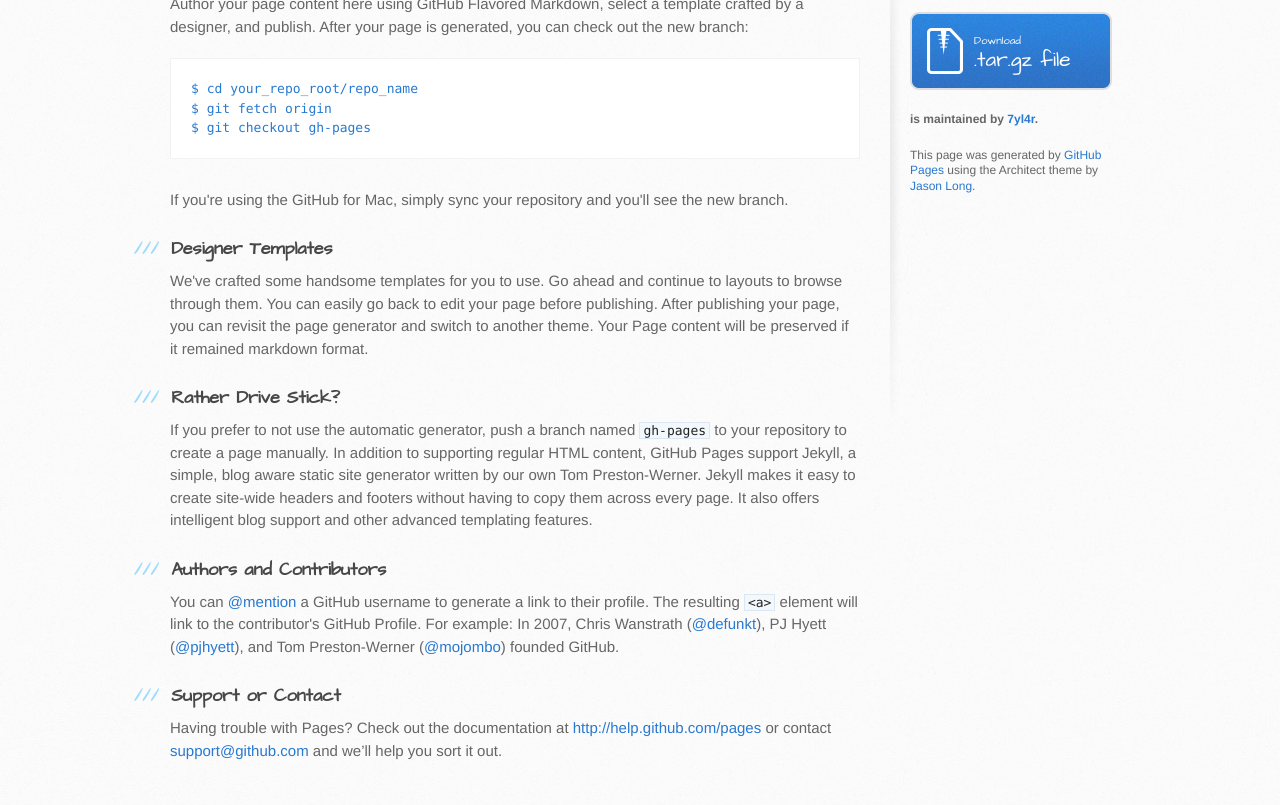
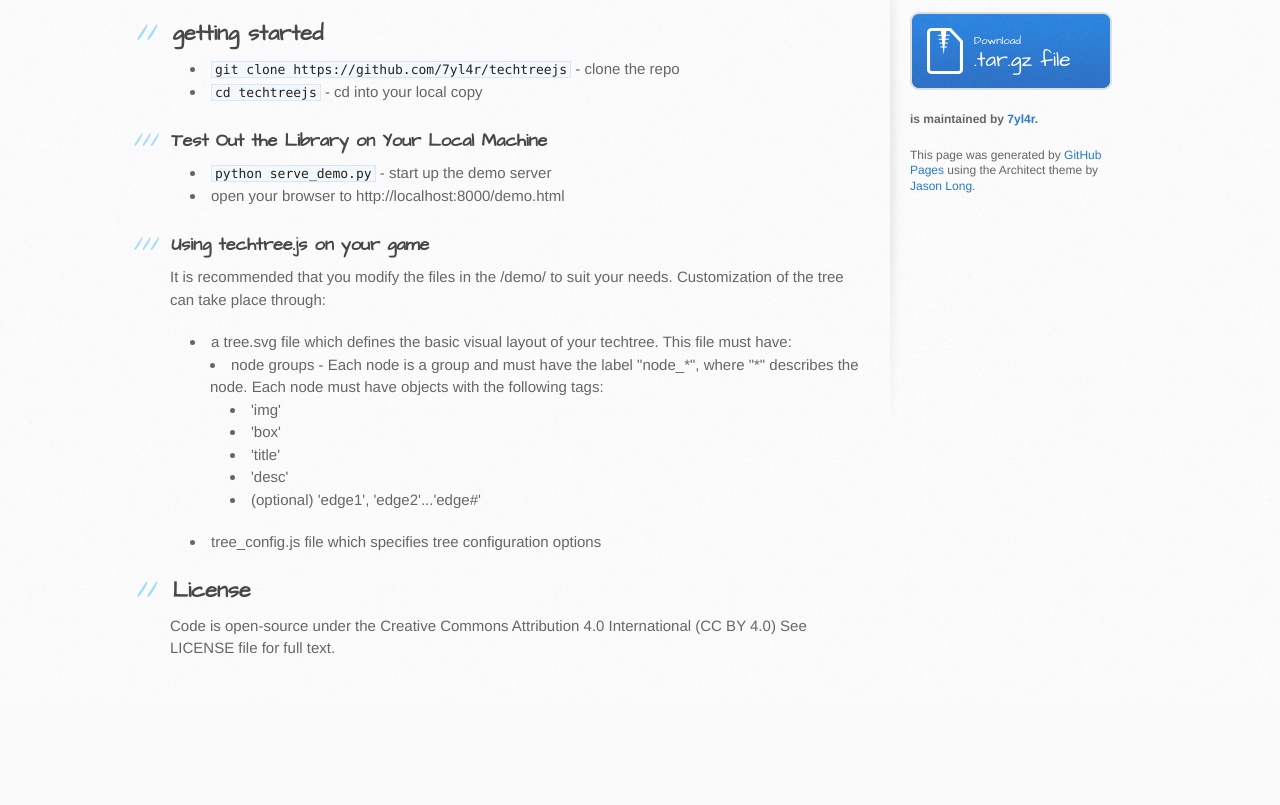
Before and after one commit to 7yl4r/techtreejs, a plain HTML site: page index.html in a window 1280 px wide. Shown: the part 354-1159 px from the top of the page. After the commit the page ends 1056 px from the top, so only its background shows below. Drawn offline with Linux system fonts and the light colour scheme.

```diff
--- a/index.html
+++ b/index.html
@@ -28,37 +28,52 @@
     <div id="content-wrapper">
       <div class="inner clearfix">
         <section id="main-content">
-          <h3>
-<a name="welcome-to-github-pages" class="anchor" href="#welcome-to-github-pages"><span class="octicon octicon-link"></span></a>Welcome to GitHub Pages.</h3>
+          <h1>
+<a name="techtreejs" class="anchor" href="#techtreejs"><span class="octicon octicon-link"></span></a>techtreejs</h1>
 
-<p>This automatic page generator is the easiest way to create beautiful pages for all of your projects. Author your page content here using GitHub Flavored Markdown, select a template crafted by a designer, and publish. After your page is generated, you can check out the new branch:</p>
+<p>a generalizable, customizable js library for displaying your game's tech tree.</p>
 
-<pre><code>$ cd your_repo_root/repo_name
-$ git fetch origin
-$ git checkout gh-pages
-</code></pre>
+<h2>
+<a name="getting-started" class="anchor" href="#getting-started"><span class="octicon octicon-link"></span></a>getting started</h2>
 
-<p>If you're using the GitHub for Mac, simply sync your repository and you'll see the new branch.</p>
+<ul>
+<li>
+<code>git clone https://github.com/7yl4r/techtreejs</code> - clone the repo</li>
+<li>
+<code>cd techtreejs</code> - cd into your local copy</li>
+</ul><h3>
+<a name="test-out-the-library-on-your-local-machine" class="anchor" href="#test-out-the-library-on-your-local-machine"><span class="octicon octicon-link"></span></a>Test Out the Library on Your Local Machine</h3>
 
-<h3>
-<a name="designer-templates" class="anchor" href="#designer-templates"><span class="octicon octicon-link"></span></a>Designer Templates</h3>
+<ul>
+<li>
+<code>python serve_demo.py</code> - start up the demo server</li>
+<li>open your browser to http://localhost:8000/demo.html</li>
+</ul><h3>
+<a name="using-techtreejs-on-your-game" class="anchor" href="#using-techtreejs-on-your-game"><span class="octicon octicon-link"></span></a>Using techtree.js on your game</h3>
 
-<p>We've crafted some handsome templates for you to use. Go ahead and continue to layouts to browse through them. You can easily go back to edit your page before publishing. After publishing your page, you can revisit the page generator and switch to another theme. Your Page content will be preserved if it remained markdown format.</p>
+<p>It is recommended that you modify the files in the /demo/ to suit your needs. Customization of the tree can take place through:</p>
 
-<h3>
-<a name="rather-drive-stick" class="anchor" href="#rather-drive-stick"><span class="octicon octicon-link"></span></a>Rather Drive Stick?</h3>
+<ul>
+<li>a tree.svg file which defines the basic visual layout of your techtree. This file must have:
 
-<p>If you prefer to not use the automatic generator, push a branch named <code>gh-pages</code> to your repository to create a page manually. In addition to supporting regular HTML content, GitHub Pages support Jekyll, a simple, blog aware static site generator written by our own Tom Preston-Werner. Jekyll makes it easy to create site-wide headers and footers without having to copy them across every page. It also offers intelligent blog support and other advanced templating features.</p>
+<ul>
+<li>node groups - Each node is a group and must have the label "node_*", where "*" describes the node. Each node must have objects with the following tags:
 
-<h3>
-<a name="authors-and-contributors" class="anchor" href="#authors-and-contributors"><span class="octicon octicon-link"></span></a>Authors and Contributors</h3>
+<ul>
+<li>'img' </li>
+<li>'box' </li>
+<li>'title' </li>
+<li>'desc'</li>
+<li>(optional) 'edge1', 'edge2'...'edge#'</li>
+</ul>
+</li>
+</ul>
+</li>
+<li>tree_config.js file which specifies tree configuration options</li>
+</ul><h2>
+<a name="license" class="anchor" href="#license"><span class="octicon octicon-link"></span></a>License</h2>
 
-<p>You can <a href="https://github.com/blog/821" class="user-mention">@mention</a> a GitHub username to generate a link to their profile. The resulting <code>&lt;a&gt;</code> element will link to the contributor's GitHub Profile. For example: In 2007, Chris Wanstrath (<a href="https://github.com/defunkt" class="user-mention">@defunkt</a>), PJ Hyett (<a href="https://github.com/pjhyett" class="user-mention">@pjhyett</a>), and Tom Preston-Werner (<a href="https://github.com/mojombo" class="user-mention">@mojombo</a>) founded GitHub.</p>
-
-<h3>
-<a name="support-or-contact" class="anchor" href="#support-or-contact"><span class="octicon octicon-link"></span></a>Support or Contact</h3>
-
-<p>Having trouble with Pages? Check out the documentation at <a href="http://help.github.com/pages">http://help.github.com/pages</a> or contact <a href="mailto:support@github.com">support@github.com</a> and we’ll help you sort it out.</p>
+<p>Code is open-source under the Creative Commons Attribution 4.0 International (CC BY 4.0) See LICENSE file for full text.</p>
         </section>
 
         <aside id="sidebar">
```
Also changed, not shown: params.json (+1 -1 lines).
